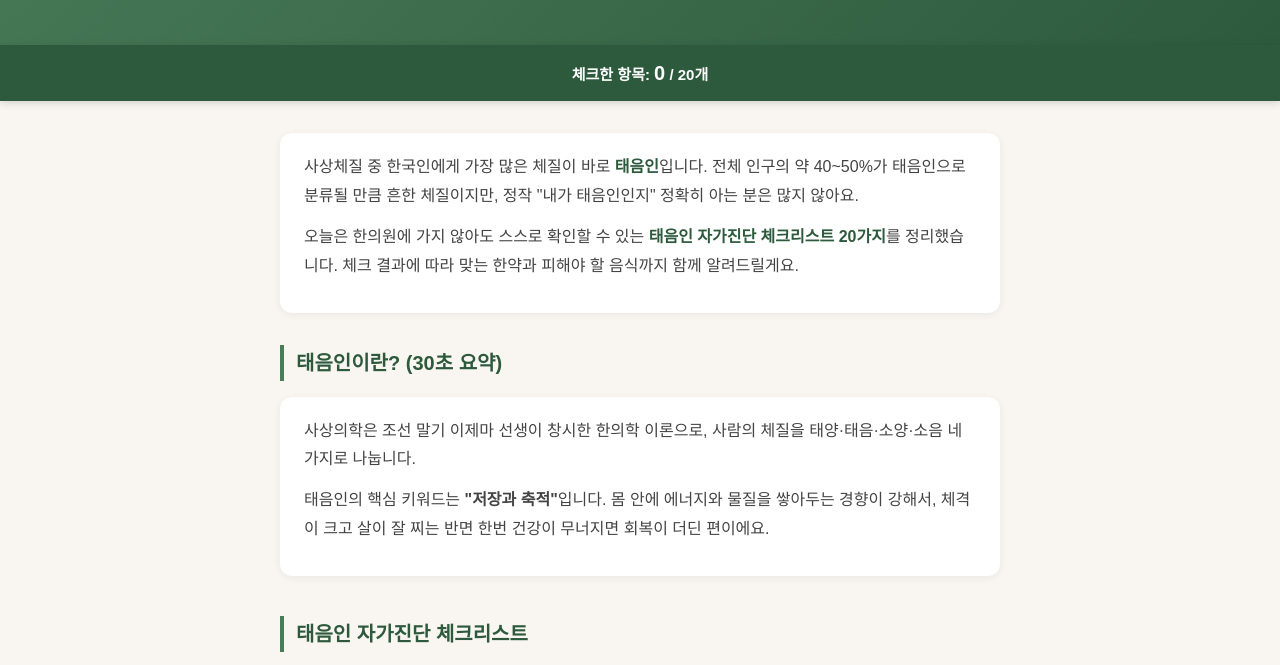
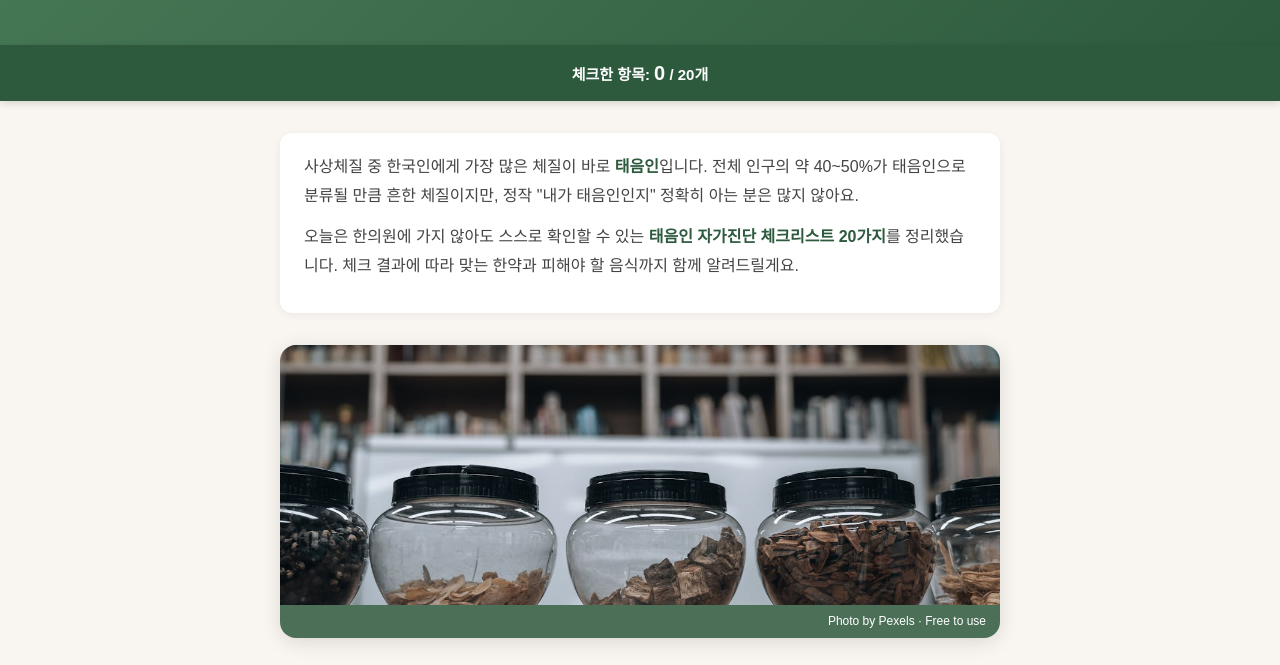
Before and after one commit to ik815/taeeum-checklist, a plain HTML site: page index.html in a window 1280 px wide. Shown: the part 236-901 px from the top of the page. Drawn offline with Linux system fonts and the light colour scheme.

Commit message:
Add traditional Korean medicine photos between sections

```diff
--- a/index.html
+++ b/index.html
@@ -225,8 +225,32 @@
       border-top: 1px solid #eee;
     }
 
+    /* 섹션 구분 사진 */
+    .section-photo {
+      width: 100%;
+      max-width: 760px;
+      margin: 0 auto 40px;
+      border-radius: 16px;
+      overflow: hidden;
+      box-shadow: 0 4px 20px rgba(0,0,0,0.12);
+    }
+    .section-photo img {
+      width: 100%;
+      height: 260px;
+      object-fit: cover;
+      display: block;
+    }
+    .section-photo .photo-caption {
+      background: rgba(45,90,61,0.85);
+      color: white;
+      font-size: 12px;
+      padding: 6px 14px;
+      text-align: right;
+    }
+
     @media (max-width: 520px) {
       .food-grid { grid-template-columns: 1fr; }
+      .section-photo img { height: 180px; }
     }
   </style>
 </head>
@@ -250,6 +274,12 @@
     <p>오늘은 한의원에 가지 않아도 스스로 확인할 수 있는 <strong>태음인 자가진단 체크리스트 20가지</strong>를 정리했습니다. 체크 결과에 따라 맞는 한약과 피해야 할 음식까지 함께 알려드릴게요.</p>
   </div>
 
+  <!-- 사진1: 한약재 유리병 -->
+  <div class="section-photo">
+    <img src="images/photo1.jpg" alt="한약재 보관 유리병들" loading="lazy" />
+    <div class="photo-caption">Photo by Pexels · Free to use</div>
+  </div>
+
   <!-- 태음인이란 -->
   <section>
     <h2>태음인이란? (30초 요약)</h2>
@@ -258,6 +288,12 @@
       <p>태음인의 핵심 키워드는 <strong>"저장과 축적"</strong>입니다. 몸 안에 에너지와 물질을 쌓아두는 경향이 강해서, 체격이 크고 살이 잘 찌는 반면 한번 건강이 무너지면 회복이 더딘 편이에요.</p>
     </div>
   </section>
+
+  <!-- 사진2: 한약재 나무그릇 -->
+  <div class="section-photo">
+    <img src="images/photo2.jpg" alt="전통 한약재 나무그릇" loading="lazy" />
+    <div class="photo-caption">Photo by Pexels · Free to use</div>
+  </div>
 
   <!-- 체크리스트 -->
   <section>
@@ -301,6 +337,12 @@
     </div>
   </section>
 
+  <!-- 사진3: 한약재 + 부항컵 -->
+  <div class="section-photo">
+    <img src="images/photo3.jpg" alt="한약재와 부항컵" loading="lazy" />
+    <div class="photo-caption">Photo by Pexels · Free to use</div>
+  </div>
+
   <!-- 결과 -->
   <section>
     <h2>결과 확인</h2>
@@ -330,6 +372,12 @@
     </div>
   </section>
 
+  <!-- 사진4: 한국 전통 상차림 -->
+  <div class="section-photo">
+    <img src="images/photo4.jpg" alt="한국 전통 상차림" loading="lazy" />
+    <div class="photo-caption">Photo by Pexels · Free to use</div>
+  </div>
+
   <!-- 한약 -->
   <section>
     <h2>태음인에게 맞는 한약</h2>
@@ -355,6 +403,12 @@
       <span class="herb-tag">도라지(길경) — 가래 제거</span>
     </div>
   </section>
+
+  <!-- 사진5: 한방차 -->
+  <div class="section-photo">
+    <img src="images/photo5.jpg" alt="한방차 탕약" loading="lazy" />
+    <div class="photo-caption">Photo by Pexels · Free to use</div>
+  </div>
 
   <!-- 음식 -->
   <section>
```
Also changed, not shown: images/photo1.jpg (added), images/photo2.jpg (added), images/photo3.jpg (added), images/photo4.jpg (added), images/photo5.jpg (added), 5 other files.
